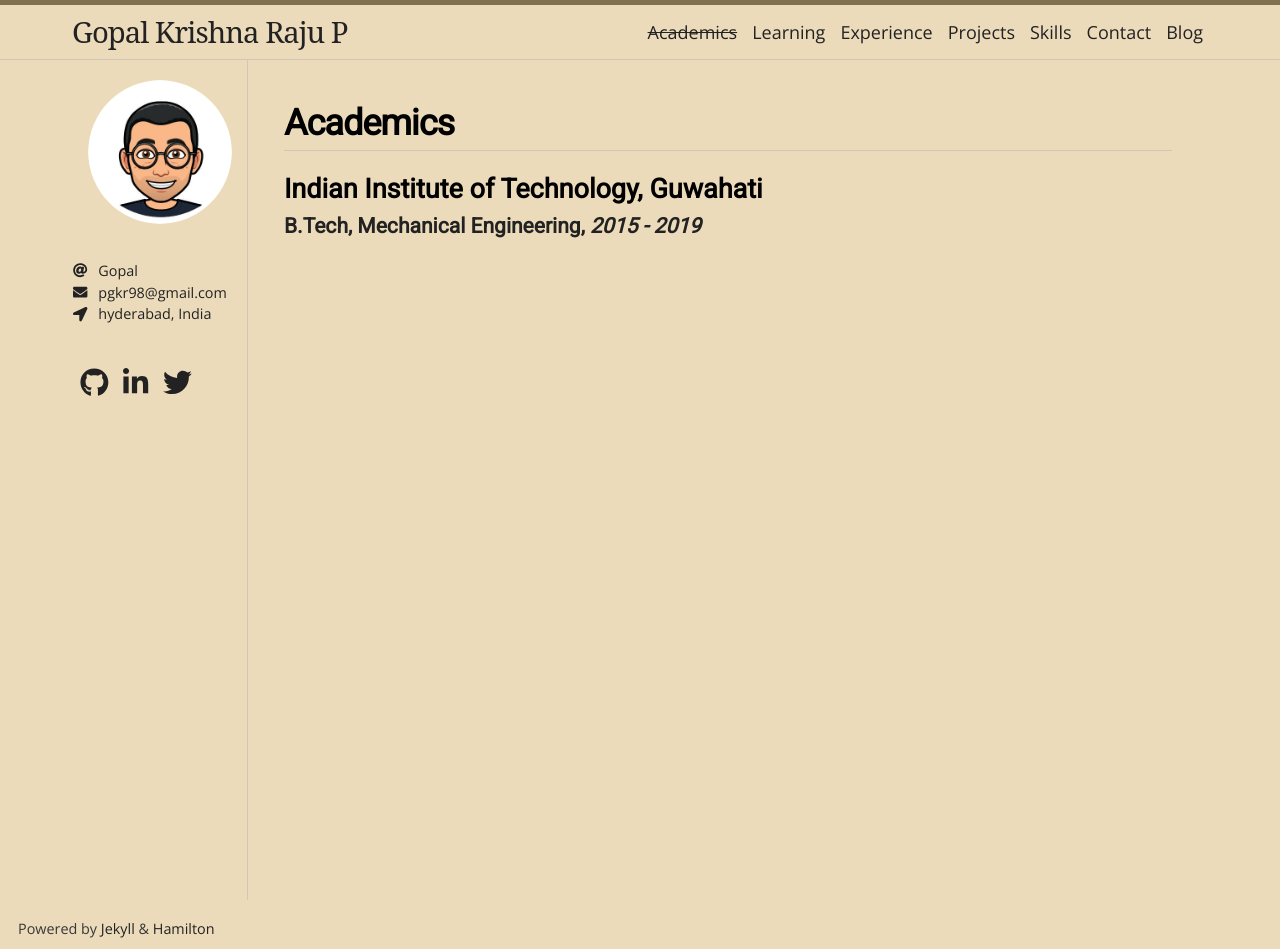
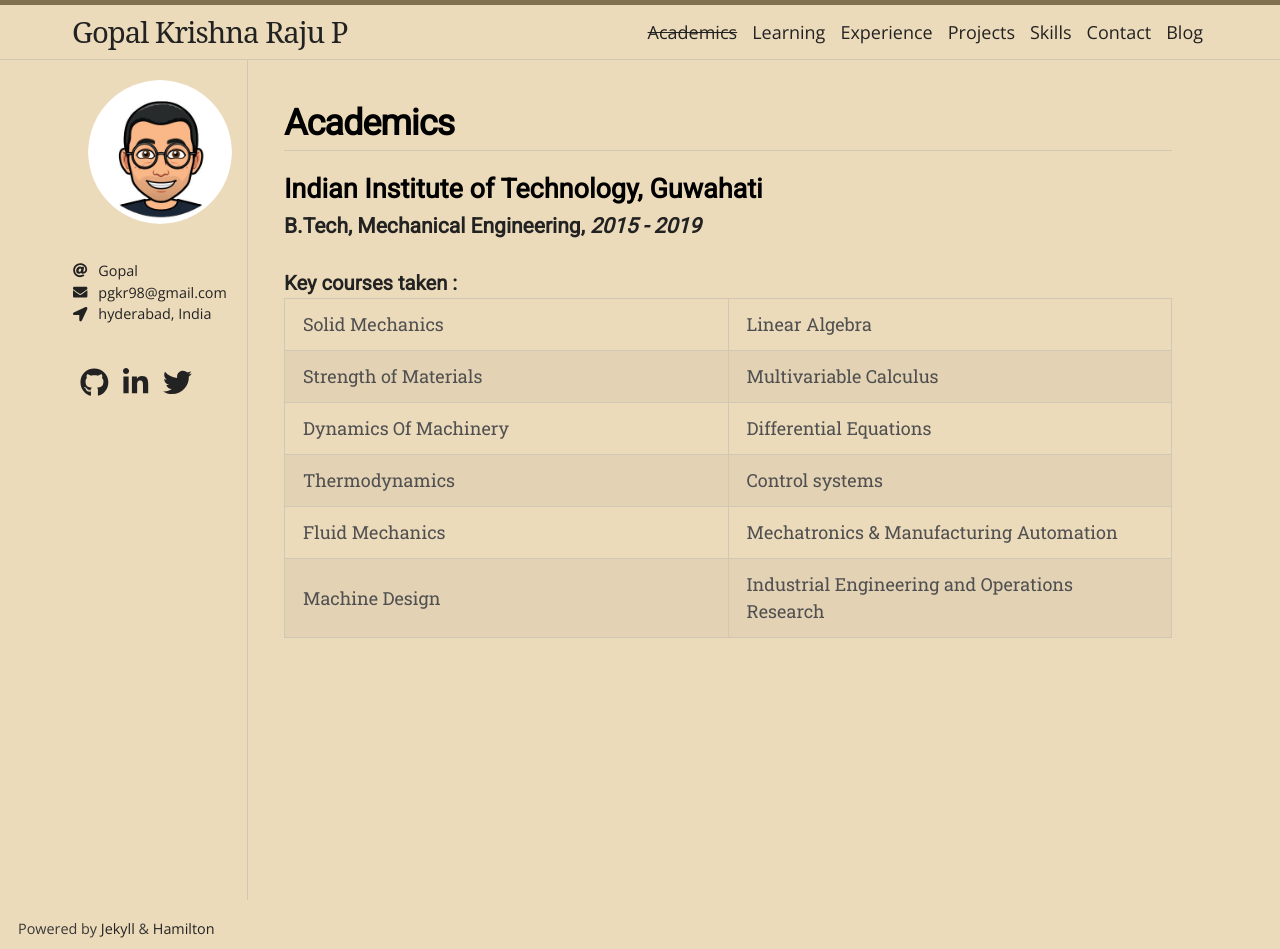
Before and after one commit to GopalKrishna-P/GopalKrishna-P.github.io, a Jekyll site: the page built from academics.md, in a window 1280 px wide. Built offline with Jekyll 4.4.1, drawn with Linux system fonts in a browser that asks for light colours; nearby versions of some CDN libraries; some web fonts are replaced.

Commit message:
Added things to Exp, Learning, Academics pages.

```diff
--- a/academics.md
+++ b/academics.md
@@ -6,3 +6,38 @@ permalink: /academics/
 
 ## Indian Institute of Technology, Guwahati
 ### B.Tech, Mechanical Engineering, _2015 - 2019_
+
+<br>
+
+#### Key courses taken :
+
+<table>
+  <colgroup>
+    <col style="width: 50%">
+    <col style="width: 50%">
+  </colgroup>
+  <tr>
+    <td>Solid Mechanics</td>
+    <td>Linear Algebra</td>
+  </tr>
+  <tr>
+    <td>Strength of Materials</td>
+    <td>Multivariable Calculus</td>
+  </tr>
+  <tr>
+    <td>Dynamics Of Machinery</td>
+    <td>Differential Equations</td>
+  </tr>
+  <tr>
+    <td>Thermodynamics</td>
+    <td>Control systems</td>
+  </tr>
+  <tr>
+    <td>Fluid Mechanics</td>
+    <td>Mechatronics &amp; Manufacturing Automation</td>
+  </tr>
+  <tr>
+    <td>Machine Design</td>
+    <td>Industrial Engineering and Operations Research</td>
+  </tr>
+</table>
--- a/contact.markdown
+++ b/contact.markdown
@@ -4,4 +4,4 @@ title: Contact
 permalink: /contact/
 ---
 
-Contact page
+`<ToDo>`
--- a/index.markdown
+++ b/index.markdown
@@ -9,3 +9,5 @@ layout: home
 
 
 Hi there, I am gopal
+
+`<ToDo>`
```
Also changed, not shown: experience.md (+13 -6 lines), learnings.md (+4 -1 lines), assets/images/github-brands.svg (added), 8 other files.
